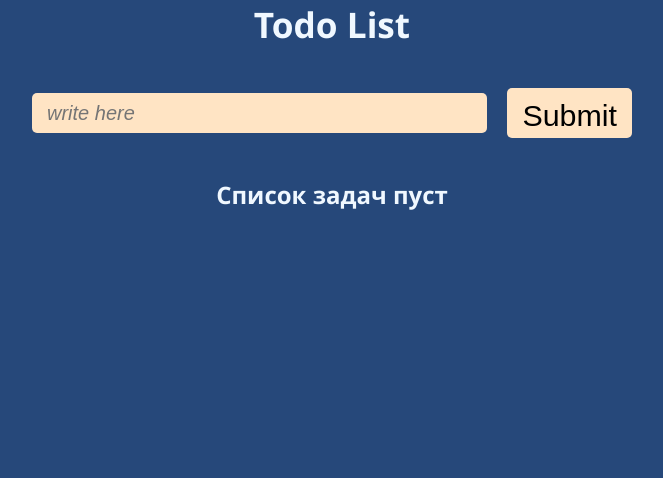
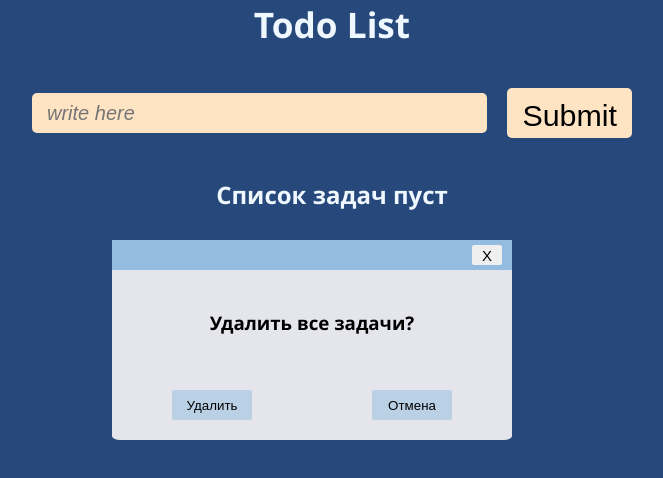
Before and after one commit to LytvynOL/Todo, a React (Create React App) app: page / in a window 1280 px wide. Shown: the top 478 px of the page, without its empty margins (308-971 px from the left). Built offline with nearby package versions, Linux system fonts and the light colour scheme.

Commit message:
add modal(not active)

```diff
--- a/src/App.js
+++ b/src/App.js
@@ -3,9 +3,11 @@ import "./App.css";
 import TodoForm from "./components/Todos/TodoForm";
 import TodoList from "./components/Todos/TodoList";
 import Button from "./components/But/ButtonDelAll";
+import Modal from "./components/Modal/modal";
 
 function App() {
   const [todos, setTodo] = useState([]);
+  const [activeModal, setActiveModal] = useState(true);
 
   const handlerTodo = function (text) {
     const newTodo = {
@@ -45,6 +47,7 @@ function App() {
 
   return (
     <div className="App">
+      <Modal />
       <h1>Todo List</h1>
       <TodoForm addTodo={handlerTodo} finishTodo={finishTodo} />
       {todos.length < 1 ? (
--- /dev/null
+++ b/src/components/Modal/modal.js
@@ -0,0 +1,23 @@
+import Styles from "./modal.module.css";
+
+const Modal = function ({ active, setActive }) {
+  return (
+    <div className={Styles.globalModal}>
+      <div className={Styles.modal}>
+        <div className={Styles.close}>
+          <button className={Styles.but}>X</button>
+        </div>
+        <div className={Styles.modal__text}>
+          <h3>Удалить все задачи?</h3>
+        </div>
+
+        <div className={Styles.modal__button}>
+          <button className={Styles.button}>Удалить</button>
+          <button className={Styles.button}>Отмена</button>
+        </div>
+      </div>
+    </div>
+  );
+};
+
+export default Modal;
--- /dev/null
+++ b/src/components/Modal/modal.module.css
@@ -0,0 +1,53 @@
+.globalModal {
+  height: 100%;
+  width: 40%;
+  padding-left: 10vh;
+}
+
+.modal {
+  height: 200px;
+  width: 400px;
+  margin-top: 30vh;
+  background: rgba(229, 229, 236);
+  border-radius: 2%;
+  position: absolute;
+}
+
+.modal__text {
+  height: 40%;
+  padding-top: 40px;
+}
+
+.modal__button {
+  display: flex;
+  justify-content: space-around;
+}
+
+.button {
+  height: 30px;
+  width: 80px;
+  border: none;
+  border-radius: 5%;
+  background-color: rgb(186, 209, 229);
+  cursor: pointer;
+}
+
+.close {
+  display: flex;
+  justify-content: flex-end;
+  background-color: rgb(147, 188, 224);
+  height: 30px;
+}
+.but {
+  margin-top: 5px;
+  margin-right: 10px;
+  height: 20px;
+  width: 30px;
+  font-size: 15px;
+  cursor: pointer;
+  border-radius: 10%;
+  border: none;
+}
+.but:hover {
+  background-color: tomato;
+}
```
